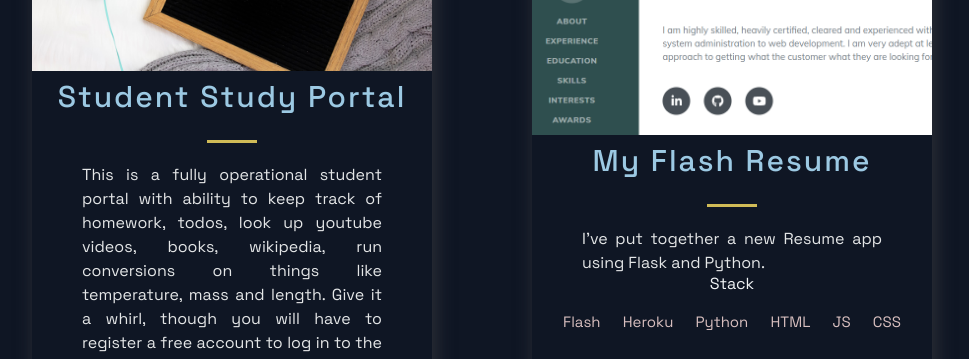
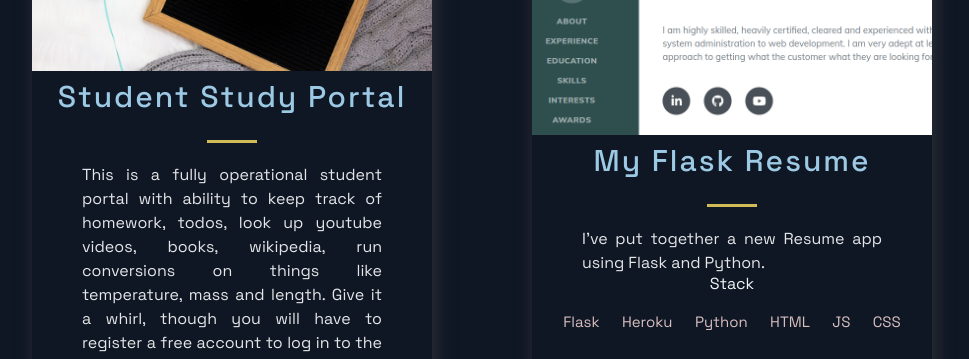
Before and after one commit to cutlerwater/MyPortfolio, a Next.js app: page / in a window 1280 px wide. Shown: the part 1080-1439 px from the top of the page, without its empty margins (158-1127 px from the left). Built offline with nearby package versions, Linux system fonts and the light colour scheme.

Commit message:
Add files via upload

```diff
--- a/src/constants/constants.js
+++ b/src/constants/constants.js
@@ -9,10 +9,10 @@ export const projects = [
     id: 0,
   },
   {
-    title: 'My Flash Resume',
+    title: 'My Flask Resume',
     description:"I've put together a new Resume app using Flask and Python.",
     image: '/images/Resume.png',
-    tags: ['Flash', 'Heroku', 'Python', 'HTML', 'JS', 'CSS'],
+    tags: ['Flask', 'Heroku', 'Python', 'HTML', 'JS', 'CSS'],
     source: 'https://github.com/cutlerwater/ResumeFlash/',
     visit: 'https://my-cutlerwaterresume.herokuapp.com/',
     id: 2,
```
